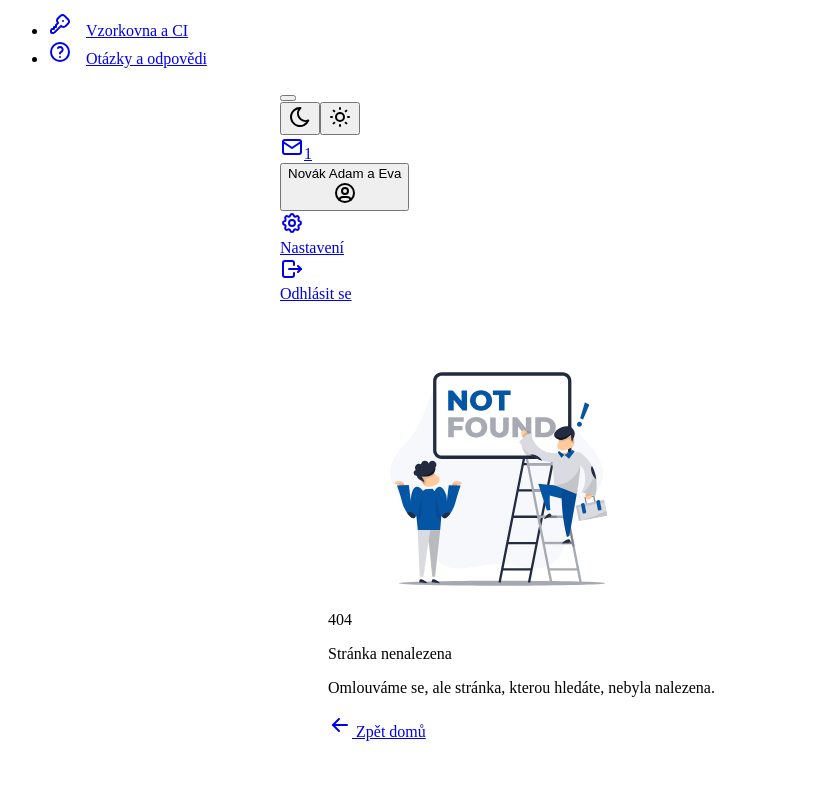
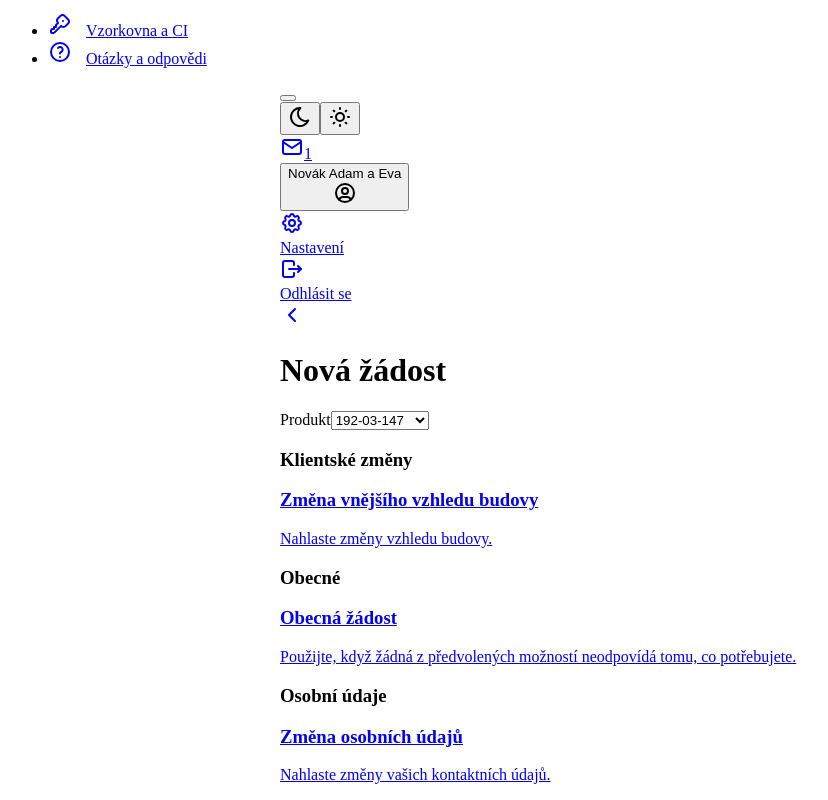
Before and after one commit to TomVitha/ois-vue, a Vue app: page /zadosti/nova in a window 1280 px wide. Shown: the part 903-1703 px from the top of the page, without its empty margins (0-828 px from the left). Built offline with nearby package versions, Linux system fonts and the light colour scheme.

Commit message:
Change Requests to use number ID instead of string

```diff
--- a/src/components/Nav/NavbarVertical.vue
+++ b/src/components/Nav/NavbarVertical.vue
@@ -315,7 +315,7 @@
 
           <!-- TODO: Implementovat v pozdější fázi -->
           <!-- * Novinky a nabídky -->
-          <!-- <NavItem label="Novinky" to="/news">
+          <!-- <NavItem label="Novinky" to="/novinky">
             <template #icon>
               <svg xmlns="http://www.w3.org/2000/svg" width="24" height="24" viewBox="0 0 24 24" fill="none" stroke="currentColor" stroke-width="2" stroke-linecap="round" stroke-linejoin="round" class="icon icon-tabler icons-tabler-outline icon-tabler-world">
                 <path stroke="none" d="M0 0h24v24H0z" fill="none"></path>
--- a/src/requests/forms/change-building-exterior.vue
+++ b/src/requests/forms/change-building-exterior.vue
@@ -2,8 +2,9 @@
   import type { RequestTemplateDefinition } from '@/requests/types'
 
   export const requestTemplateMeta: RequestTemplateDefinition = {
-    id: 'change-building-exterior',
-    name: 'Změna vnějšího vzhledu budovy',
+    id: 2,
+    name: 'change-building-exterior',
+    title: 'Změna vnějšího vzhledu budovy',
     description: 'Nahlaste změny vzhledu budovy.',
     category: 'Klientské změny',
     availableForPropertyIds: ['192-03-147'],
--- a/src/requests/forms/generic-request.vue
+++ b/src/requests/forms/generic-request.vue
@@ -2,8 +2,9 @@
   import type { RequestTemplateDefinition } from '@/requests/types'
 
   export const requestTemplateMeta: RequestTemplateDefinition = {
-    id: 'generic-request',
-    name: 'Obecná žádost',
+    id: 1,
+    name: 'generic-request',
+    title: 'Obecná žádost',
     description: 'Použijte, když žádná z předvolených možností neodpovídá tomu, co potřebujete.',
     category: 'Obecné',
     availableForPropertyIds: ['192-03-147', '192-666-999', '194-RD-007'],
--- a/src/requests/forms/registry.ts
+++ b/src/requests/forms/registry.ts
@@ -11,7 +11,7 @@ const formModules = import.meta.glob('./*.vue', {
 }) as Record<string, RequestFormModule>
 
 const templates: RequestTemplateDefinition[] = []
-const requestFormComponentByTemplateId: Record<string, Component> = {}
+const requestFormComponentByTemplateId = new Map<RequestTemplateId, Component>()
 
 for (const [path, moduleExports] of Object.entries(formModules)) {
   const formComponent = moduleExports.default
@@ -21,11 +21,11 @@ for (const [path, moduleExports] of Object.entries(formModules)) {
     throw new Error(`Form module ${path} is missing default export or requestTemplateMeta export.`)
   }
 
-  if (requestFormComponentByTemplateId[templateMeta.id]) {
+  if (requestFormComponentByTemplateId.has(templateMeta.id)) {
     throw new Error(`Duplicate request template id detected: ${templateMeta.id}`)
   }
 
-  requestFormComponentByTemplateId[templateMeta.id] = formComponent
+  requestFormComponentByTemplateId.set(templateMeta.id, formComponent)
   templates.push(templateMeta)
 }
 
@@ -34,5 +34,5 @@ export function getRequestTemplates(): RequestTemplateDefinition[] {
 }
 
 export function getRequestFormComponent(templateId: RequestTemplateId): Component | null {
-  return requestFormComponentByTemplateId[templateId] ?? null
+  return requestFormComponentByTemplateId.get(templateId) ?? null
 }
--- a/src/requests/forms/update-contact-information.vue
+++ b/src/requests/forms/update-contact-information.vue
@@ -4,8 +4,9 @@
   import Alert from '@/components/Alert.vue'
 
   export const requestTemplateMeta: RequestTemplateDefinition = {
-    id: 'update-contact-information',
-    name: 'Změna osobních údajů',
+    id: 3,
+    name: 'update-contact-information',
+    title: 'Změna osobních údajů',
     description: 'Nahlaste změny vašich kontaktních údajů.',
     category: 'Osobní údaje',
     availableForPropertyIds: ['192-03-147', '194-RD-007'],
--- a/src/requests/types.ts
+++ b/src/requests/types.ts
@@ -1,8 +1,9 @@
-export type RequestTemplateId = string
+export type RequestTemplateId = number
 
 export type RequestTemplateDefinition = {
   id: RequestTemplateId
   name: string
+  title: string
   description: string
   category: string
   availableForPropertyIds: string[]
--- a/src/router/index.ts
+++ b/src/router/index.ts
@@ -60,7 +60,7 @@ const router = createRouter({
       component: () => import('../views/Zadosti.vue'),
     },
     {
-      path: '/zadost-nova',
+      path: '/zadosti/nova',
       component: () => import('../views/ZadostNova.vue'),
     },
     {
--- a/src/stores/requests.ts
+++ b/src/stores/requests.ts
@@ -80,7 +80,7 @@ export const useRequestsStore = defineStore('requests', () => {
     selectedPropertyId.value = propertyId
   }
 
-  function getTemplateById(templateId: string): RequestTemplateDefinition | null {
+  function getTemplateById(templateId: RequestTemplateId): RequestTemplateDefinition | null {
     return templates.value.find((template) => template.id === templateId) ?? null
   }
 
@@ -121,7 +121,7 @@ export const useRequestsStore = defineStore('requests', () => {
     const newRequest: ActiveRequest = {
       id: newRequestId,
       templateId: template.id,
-      templateName: template.name,
+      templateName: template.title,
       propertyId: property.id,
       propertyName: property.name,
       createdAt: nowIso,
--- a/src/views/ZadostNova.vue
+++ b/src/views/ZadostNova.vue
@@ -59,7 +59,7 @@
                   :to="`/zadost-nova/${requestsStore.selectedPropertyId}/${requestTemplate.id}`"
                   class="card card-md card-link text-center w-100 h-100">
                   <div class="card-body">
-                    <h3 class="card-title mb-2">{{ requestTemplate.name }}</h3>
+                    <h3 class="card-title mb-2">{{ requestTemplate.title }}</h3>
                     <p class="text-secondary mb-0">{{ requestTemplate.description }}</p>
                   </div>
                 </RouterLink>
--- a/src/views/ZadostNovaForm.vue
+++ b/src/views/ZadostNovaForm.vue
@@ -14,7 +14,7 @@
   const requestsStore = useRequestsStore()
 
   const propertyId = computed(() => String(route.params.propertyId ?? ''))
-  const templateId = computed(() => String(route.params.templateId ?? ''))
+  const templateId = computed(() => Number(route.params.templateId ?? 0))
 
   const property = computed(() => requestsStore.getPropertyById(propertyId.value))
   const template = computed(() => requestsStore.getTemplateById(templateId.value))
@@ -88,7 +88,7 @@
           <form @submit.prevent="handleSubmit">
             <div class="card">
               <div class="card-header">
-                <h3 class="card-title">{{ template.name }}</h3>
+                <h3 class="card-title">{{ template.title }}</h3>
               </div>
               <div class="card-body">
                 <!-- <p v-if="template.description" class="text-secondary">{{ template.description }}</p> -->
--- a/src/views/Zadosti.vue
+++ b/src/views/Zadosti.vue
@@ -44,7 +44,7 @@
 
     <template #actions>
       <div class="btn-list">
-        <RouterLink to="/zadost-nova" type="button" class="btn btn-primary">
+        <RouterLink to="/zadosti/nova" type="button" class="btn btn-primary">
           <svg xmlns="http://www.w3.org/2000/svg" width="24" height="24"
             viewBox="0 0 24 24" fill="none" stroke="currentColor"
             stroke-width="2" stroke-linecap="round" stroke-linejoin="round"
```
